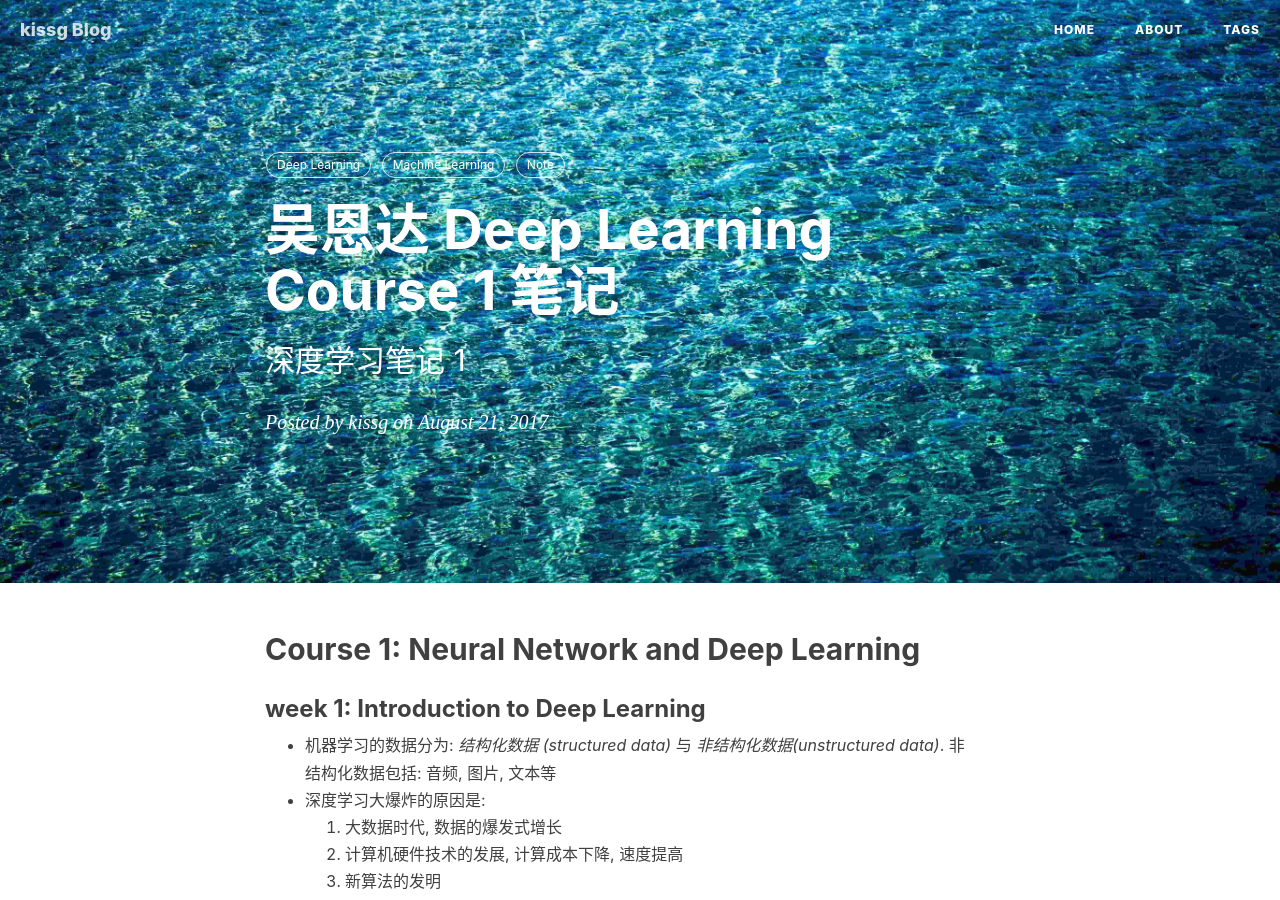
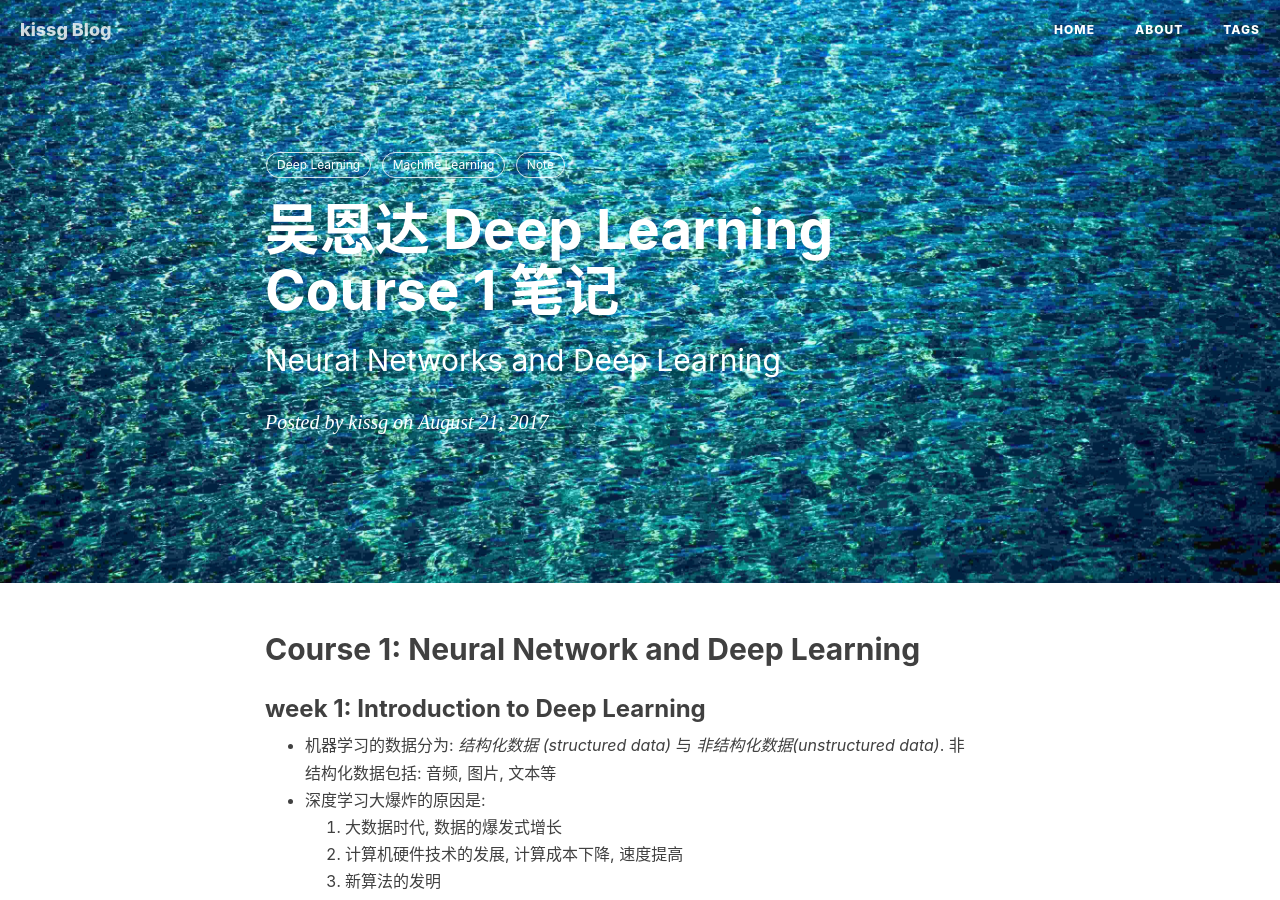
Before and after one commit to iamkissg/iamkissg.github.io, a Jekyll site: the page built from _posts/2017-08-21-andrew_ng_dl_course1_note.md, in a window 1280 px wide and 900 px high. Built offline with Jekyll 4.4.1, drawn with Linux system fonts in a browser that asks for light colours; nearby versions of some CDN libraries; comment, search, counter and statistics services are not loaded.

Commit message:
update subtitle

```diff
--- a/_posts/2017-08-21-andrew_ng_dl_course1_note.md
+++ b/_posts/2017-08-21-andrew_ng_dl_course1_note.md
@@ -1,7 +1,7 @@
 ---
 layout:	    post
 title:      "吴恩达 Deep Learning Course 1 笔记"
-subtitle:   "深度学习笔记 1"
+subtitle:   "Neural Networks and Deep Learning"
 date:       2017-08-21
 author:     "kissg"
 header-img: "img/2017-08-21-andrew_ng_dl_course1_note/cover.jpg"
```
